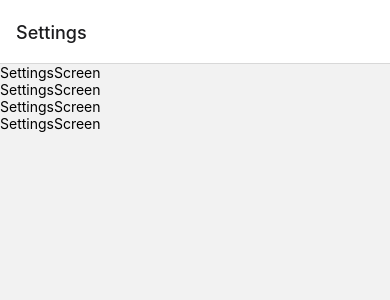
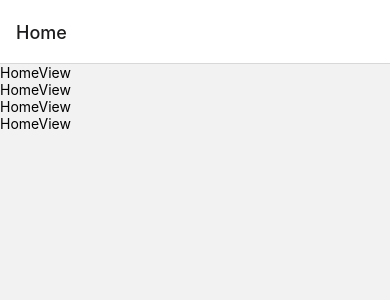
Before and after one commit to juanfacundotam/native-curso, a React Native app: screen / in a window 390 px wide. Shown: the top 300 px of the page. Built offline with nearby package versions, Linux system fonts and the light colour scheme.

Commit message:
Update NavigationStack.js

```diff
--- a/src/navigation/NavigationStack.js
+++ b/src/navigation/NavigationStack.js
@@ -8,7 +8,7 @@ const Stack = createStackNavigator();
 
 export default function NavigationStack() {
   return (
-    <Stack.Navigator initialRouteName='Settings'>
+    <Stack.Navigator initialRouteName='Home'>
       <Stack.Screen name="Home" component={HomeView}/>
       <Stack.Screen name="Settings" component={SettingsView}/>
     </Stack.Navigator>
```
